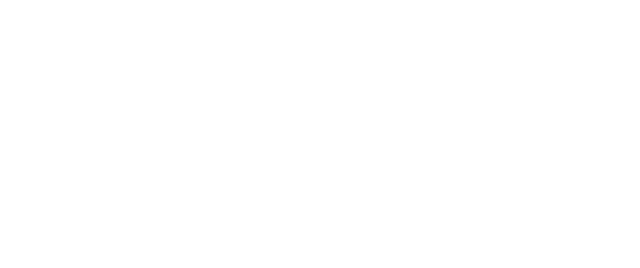
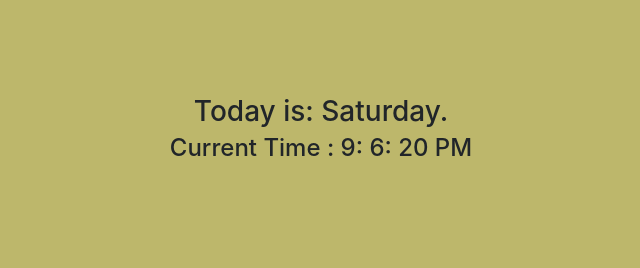
Before and after one commit to karki011/New-Resume, a plain HTML site: page client/date/index.html in a window 1280 px wide. Shown: the whole page, without its empty margins (319-959 px from the left). Drawn offline with nearby package versions, Linux system fonts and the light colour scheme.

Commit message:
done with date & time

```diff
--- /dev/null
+++ b/client/date/date.css
@@ -0,0 +1,6 @@
+.dateTime{
+    padding: 6em;
+}
+html body{
+    background-color: darkkhaki;
+}
--- a/client/date/date.js
+++ b/client/date/date.js
@@ -29,3 +29,10 @@ if (hour === 0 && prepand ===' AM') {
     }
 }
 console.log("Current Time : "+hour +  ": "+ minute + ": " + second +" "+ prepand);
+
+
+var currentDate = document.getElementById("date");
+currentDate.innerHTML = ("Today is: " + daylist[day]+ ".");
+
+var currentTime = document.getElementById('time');
+currentTime.innerHTML = ("Current Time : "+hour +  ": "+ minute + ": " + second +" "+ prepand);
--- a/client/date/index.html
+++ b/client/date/index.html
@@ -8,8 +8,8 @@
     <title>Today' Date</title>
     <meta name="description" content="">
     <meta name="viewport" content="width=device-width, initial-scale=1">
-    <script src="date.js"></script>
     <!-- Bootstrap CSS -->
+    <link rel="stylesheet" href="date.css">
     <link rel="stylesheet" href="https://maxcdn.bootstrapcdn.com/bootstrap/4.0.0-beta/css/bootstrap.min.css" integrity="sha384-/Y6pD6FV/Vv2HJnA6t+vslU6fwYXjCFtcEpHbNJ0lyAFsXTsjBbfaDjzALeQsN6M"
         crossorigin="anonymous">
     <script src="https://code.jquery.com/jquery-3.2.1.slim.min.js" integrity="sha384-KJ3o2DKtIkvYIK3UENzmM7KCkRr/rE9/Qpg6aAZGJwFDMVNA/GpGFF93hXpG5KkN"
@@ -21,7 +21,19 @@
 </head>
 
 <body>
+    <div class="container">
+        <div class="dateTime">
+        <center>
+            <h3 id="date"></h3>
+            <h4 id="time"> </h4>
+        </center>
+        </div>
+    </div>
 
+
+
+
+    <script src="date.js"></script>
 
 </body>
 
```
Also changed, not shown: client/index.html (+16 -2 lines).
